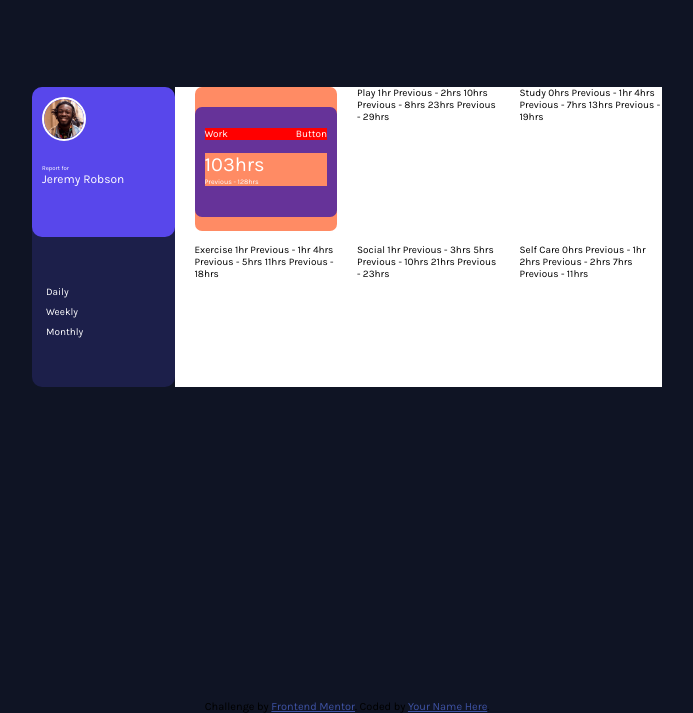
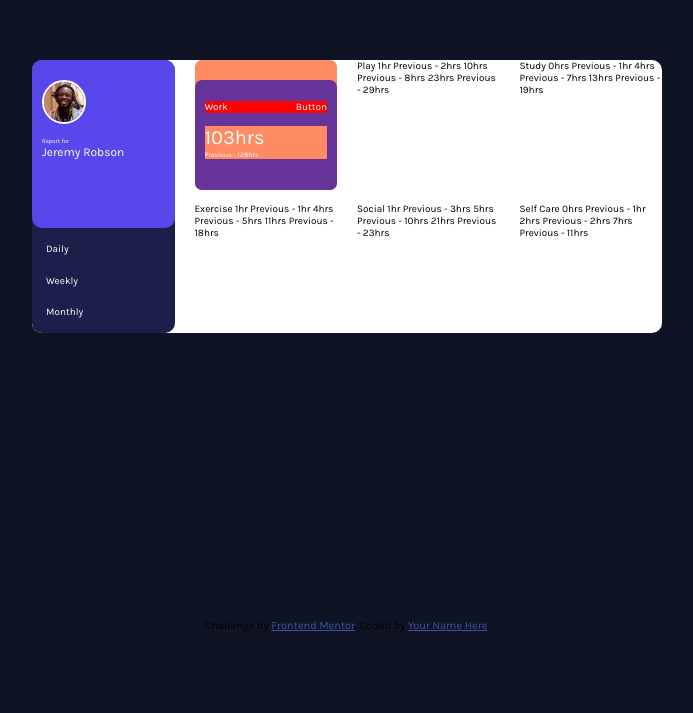
Before and after one commit to nikeshnaik/time-tracking-dashboard-css, a plain HTML site: page index.html in a window 1280 px wide. Shown: the part 226-939 px from the top of the page, without its empty margins (293-986 px from the left). After the commit the page ends 858 px from the top, so only its background shows below. Drawn offline with Linux system fonts and the light colour scheme.

Commit message:
fix(html bloat removed): Used extra grid layout inside profile section

```diff
--- a/index.html
+++ b/index.html
@@ -34,28 +34,23 @@
     <div class="container"></div>
 
     <div class="profile_section">
-      <div class="profile_bkg">
       <div class="profile">
         <div class="profile_pic">
           <img src="images/image-jeremy.png" alt="">
         </div>
-          <div class="profile_text">
         <p id="profile-text-pre">
           Report for
         </p>
         <p id="profile-text-name">Jeremy Robson</p>
       </div>
+      <div class="time_frame">
+        <!-- Highlight the current filter -->
+        <p id="daily">Daily</p>
+        <p id="weekly">Weekly</p>
+        <p id="monthly">Monthly</p>
       </div>
     </div>
 
-      <!-- Highlight the current filter -->
-      <div class="time_frame">
-        <p class="highlight">Daily</p>
-        <p class="">Weekly</p>
-        <p class="">Monthly</p>
-      </div>
-
-    </div>
 
     <div class="work_section">
       <div class="eclipse_background">
--- a/style.css
+++ b/style.css
@@ -41,29 +41,33 @@ main {
 .container {
     grid-area: 3 / 3 / 5 / 7;
     background-color: white;
+    border-radius: 1rem;
 }
 
 .profile_section {
     grid-area: 3 / 3 / 5 / 4;
-    background-color: var(--neutral-Very-dark-blue);
-}
-
-.profile_bkg {
     background-color: var(--neutral-Dark-blue);
+    display: grid;
+    grid-template-columns: 1fr;
+    grid-template-rows: 1.6fr 1fr;
+    grid-column-gap: 0px;
+    grid-row-gap: 0px;
+    border-end-end-radius: 1rem;
+    border-end-start-radius: 1rem;
     border-top-left-radius: 1rem;
     border-top-right-radius: 1rem;
 }
 
 .profile {
+    grid-area: 1 / 1 / 2 / 2;
     background-color: var(--primay-Blue);
-    height: var(--profile_height);
     border-radius: 1rem;
+    padding: 1rem;
 }
 
 .profile_pic {
     position: relative;
     top: 1rem;
-    left: 1rem;
     padding-bottom: 2rem;
 }
 
@@ -74,31 +78,23 @@ main {
     border-radius: 50%;
 }
 
-.profile_text {
-    padding: 1rem;
-    text-align: left;
-}
-
-.profile_text > #profile-text-pre {
+#profile-text-pre {
     color: white;
     font-size: 0.6rem;
 }
 
-.profile_text > #profile-text-name {
+#profile-text-name {
     color: white;
     font-size: 1.2rem;
     font-weight: 100;
 }
 
 .time_frame {
-    width: inherit;
-    height: 15rem;
+    grid-area: 2 / 1 / 3 / 2;
     color: white;
-    background-color: var(--neutral-Dark-blue);
     display: flex;
     flex-direction: column;
-    align-items: flex-start;
-    justify-content: center;
+    justify-content: space-evenly;
     padding-left: 1rem;
     border-end-end-radius: 1rem;
     border-end-start-radius: 1rem;
```
Lines whose indentation alone changed are shown as unchanged.
